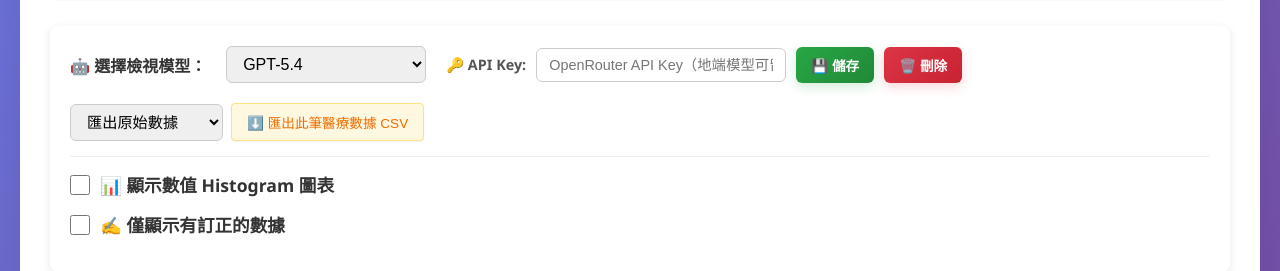
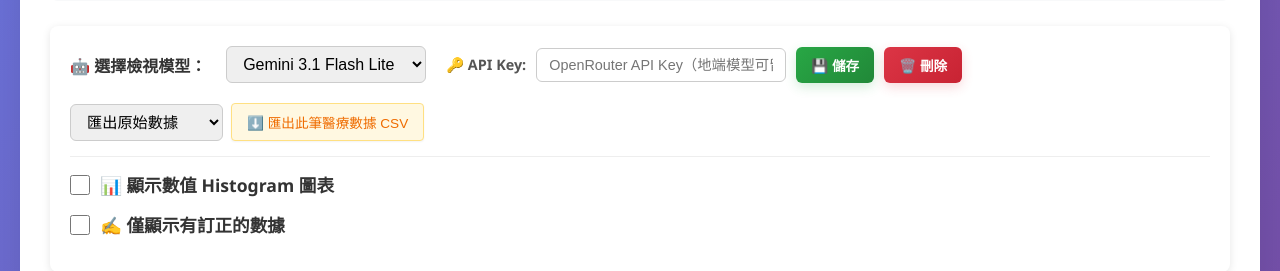
Before and after one commit to IDEA-Research/GroundingDINO, a Flask app: page /details in a window 1280 px wide. Shown: the part 665-936 px from the top of the page. Run offline with Flask 3, Linux system fonts and the light colour scheme; parts of the project's set-up code (start-up, migrations or seed data) failed here and were passed over.

Commit message:
set google/gemini-3.1-flash-lite as default UI model
Add google/gemini-3.1-flash-lite to model selector lists and make it the default selection in details, upload, and stream monitor views for consistent OpenRouter defaults.

Co-authored-by: Cursor <cursoragent@cursor.com>

```diff
--- a/static/js/stream_monitor.js
+++ b/static/js/stream_monitor.js
@@ -14,6 +14,7 @@ document.addEventListener('DOMContentLoaded', () => {
     // 定義各廠商的模型清單 (與 upload.html 保持一致)
     const modelsByProvider = {
         'openrouter': [
+            { value: 'google/gemini-3.1-flash-lite', label: 'Gemini 3.1 Flash Lite' },
             { value: 'openai/gpt-5.4', label: 'GPT-5.4' },
             { value: 'openai/gpt-4o', label: 'GPT-4o' },
             { value: 'google/gemini-3.1-flash-lite-preview', label: 'Gemini 3.1 Flash Lite Preview' },
--- a/templates/details.html
+++ b/templates/details.html
@@ -535,6 +535,7 @@
     <div style="display: flex; gap: 20px; align-items: center; margin-bottom: 15px; padding-bottom: 15px; border-bottom: 1px solid #eee; flex-wrap: wrap;">
         <div style="font-weight: 600; color: #333;">🤖 選擇檢視模型：</div>
         <select id="globalModelSelect" onchange="changeViewModel()" style="padding: 8px 12px; border-radius: 6px; border: 1px solid #ccc; font-size: 1em; min-width: 200px;">
+            <option value="google/gemini-3.1-flash-lite">Gemini 3.1 Flash Lite</option>
             <option value="openai/gpt-5.4">GPT-5.4</option>
             <option value="openai/gpt-4o">GPT-4o</option>
         </select>
@@ -661,6 +662,7 @@
 
     const LOCAL_MODELS = ['qwen3-vl-235b-a22b-instruct-1m_moe', 'glm-4.6v'];
     const OPENROUTER_MODELS = [
+        'google/gemini-3.1-flash-lite',
         'openai/gpt-5.4',
         'openai/gpt-4o',
         'google/gemini-3.1-flash-lite-preview',
@@ -670,7 +672,7 @@
         'meta-llama/llama-3.2-90b-vision-instruct'
     ];
     let availableModels = [...OPENROUTER_MODELS, ...LOCAL_MODELS];
-    let currentModel = 'openai/gpt-5.4';
+    let currentModel = 'google/gemini-3.1-flash-lite';
     let histogramWindowSize = 60;
     let histogramWindowStart = 0;
     let currentHoverValueType = null;
--- a/templates/upload.html
+++ b/templates/upload.html
@@ -422,6 +422,7 @@
     // 定義各廠商的模型清單
     const modelsByProvider = {
         'openrouter': [
+            { value: 'google/gemini-3.1-flash-lite', label: 'Gemini 3.1 Flash Lite' },
             { value: 'openai/gpt-5.4', label: 'GPT-5.4' },
             { value: 'openai/gpt-4o', label: 'GPT-4o' },
             { value: 'google/gemini-3.1-flash-lite-preview', label: 'Gemini 3.1 Flash Lite Preview' },
```
